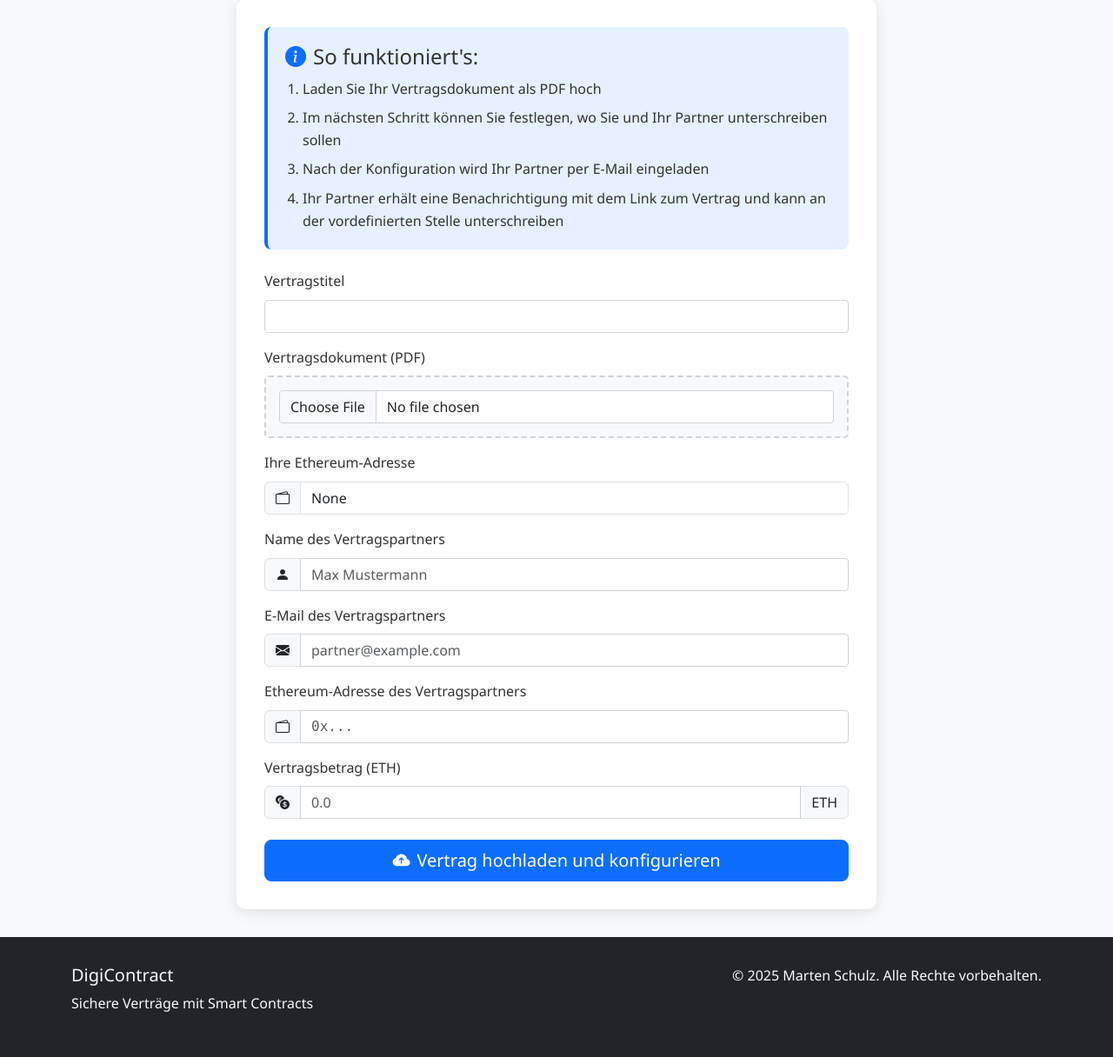
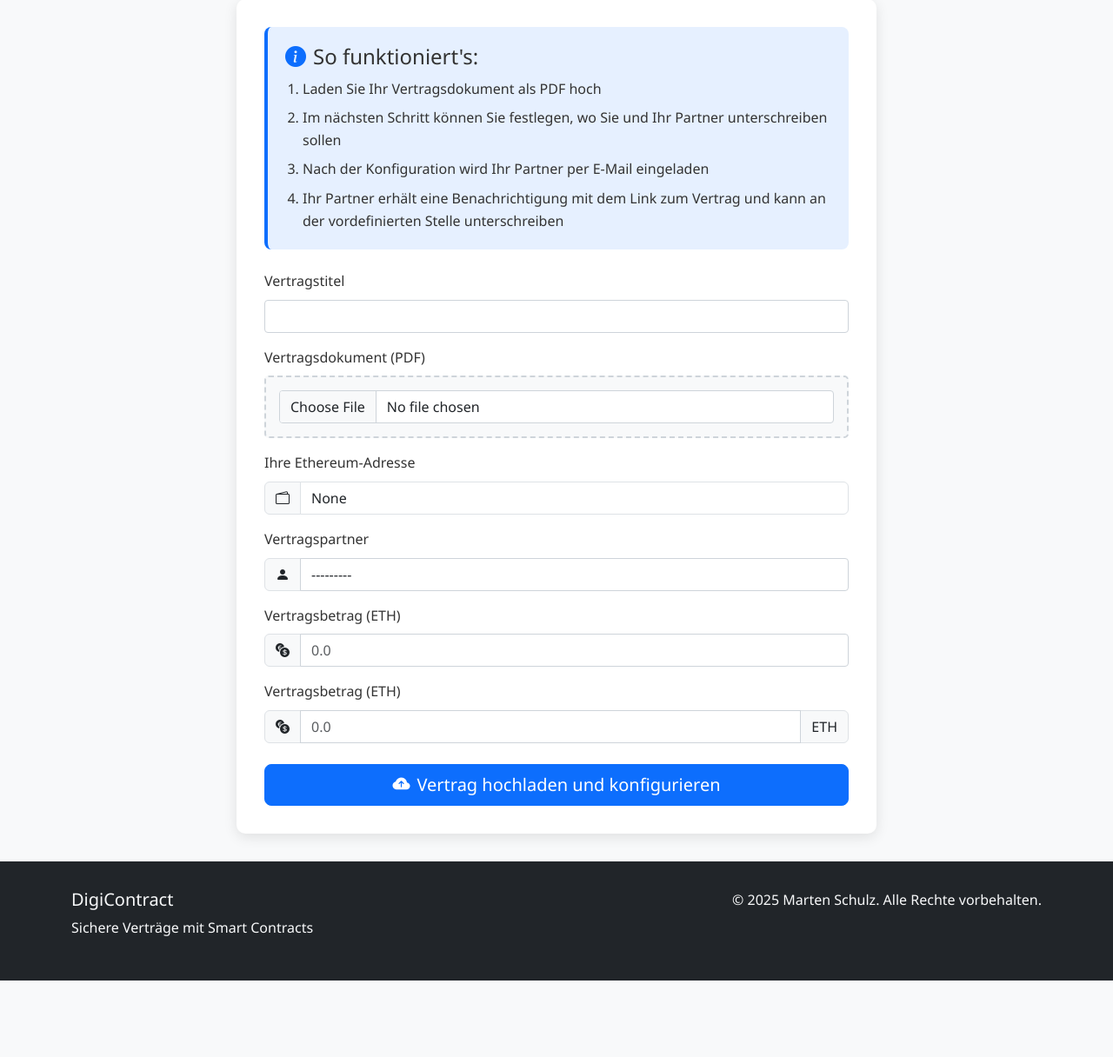
Before and after one commit to marten229/digital_contract_platform_django, a Django app: page /contractsapp/ in a window 1280 px wide. Shown: the part 454-1670 px from the top of the page at 87% size. After the commit the page ends 1582 px from the top, so only its background shows below. Run offline with Django 5.2, Linux system fonts and the light colour scheme; the visitor is signed in with stand-in values (Sample User, id 1); data comes from the database, SQL or seed files in the repository; some libraries are stand-ins or nearby versions.

Commit message:
feat: Refactor contract model and forms; replace partner fields with user relationships, update templates for new structure, and remove email invitation logic

```diff
--- a/contractsapp/forms.py
+++ b/contractsapp/forms.py
@@ -1,5 +1,8 @@
 from django import forms
+from django.contrib.auth import get_user_model
 from .models import Contract
+
+User = get_user_model()
 
 class ContractForm(forms.ModelForm):
     contract_amount_eth = forms.DecimalField(
@@ -14,29 +17,18 @@
         }),
     )
 
+    partner = forms.ModelChoiceField(
+        queryset=User.objects.all(),
+        label="Vertragspartner",
+        required=True,
+        widget=forms.Select(attrs={
+            'class': 'form-control'
+        })
+    )
+
     class Meta:
         model = Contract
-        fields = ['title', 'pdf_file', 'creator_address', 'partner_name', 'partner_email', 'partner_address', 'contract_amount_eth']
-        widgets = {
-            'creator_address': forms.TextInput(attrs={
-                'placeholder': '0x...',
-                'class': 'form-control eth-address-input'
-            }),
-            'partner_name': forms.TextInput(attrs={
-                'placeholder': 'Max Mustermann',
-                'class': 'form-control'
-            }),
-            'partner_email': forms.EmailInput(attrs={
-                'placeholder': 'partner@example.com',
-                'class': 'form-control'
-            }),
-            'partner_address': forms.TextInput(attrs={
-                'placeholder': '0x...',
-                'class': 'form-control eth-address-input',
-                'required': True
-            }),
-        }
-
+        fields = ['title', 'pdf_file', 'partner', 'contract_amount_eth']
     def clean(self):
         cleaned_data = super().clean()
         amount_eth = cleaned_data.get('contract_amount_eth')
@@ -56,7 +48,16 @@
         if 'contract_amount' in self.cleaned_data:
             instance.contract_amount = self.cleaned_data['contract_amount']
 
+        # Setze die Ethereum-Adresse des Partners
+        if instance.partner and instance.partner.ethereum_address:
+            instance.partner_address = instance.partner.ethereum_address.lower()
+
         if commit:
             instance.save()
 
         return instance
+
+        if commit:
+            instance.save()
+
+        return instance
--- a/contractsapp/templates/contractsapp/contract_upload.html
+++ b/contractsapp/templates/contractsapp/contract_upload.html
@@ -67,37 +67,25 @@
                             <div class="form-text text-danger">{{ form.creator_address.errors }}</div>
                         {% endif %}
                     </div>
-
-                    <div class="mb-3">
-                        <label for="{{ form.partner_name.id_for_label }}" class="form-label">Name des Vertragspartners</label>
+                      <div class="mb-3">
+                        <label for="{{ form.partner.id_for_label }}" class="form-label">Vertragspartner</label>
                         <div class="input-group">
                             <span class="input-group-text"><i class="bi bi-person-fill"></i></span>
-                            {{ form.partner_name }}
+                            {{ form.partner }}
                         </div>
-                        {% if form.partner_name.errors %}
-                            <div class="form-text text-danger">{{ form.partner_name.errors }}</div>
+                        {% if form.partner.errors %}
+                            <div class="form-text text-danger">{{ form.partner.errors }}</div>
                         {% endif %}
                     </div>
 
                     <div class="mb-3">
-                        <label for="{{ form.partner_email.id_for_label }}" class="form-label">E-Mail des Vertragspartners</label>
+                        <label for="{{ form.contract_amount_eth.id_for_label }}" class="form-label">Vertragsbetrag (ETH)</label>
                         <div class="input-group">
-                            <span class="input-group-text"><i class="bi bi-envelope-fill"></i></span>
-                            {{ form.partner_email }}
+                            <span class="input-group-text"><i class="bi bi-currency-exchange"></i></span>
+                            {{ form.contract_amount_eth }}
                         </div>
-                        {% if form.partner_email.errors %}
-                            <div class="form-text text-danger">{{ form.partner_email.errors }}</div>
-                        {% endif %}
-                    </div>
-
-                    <div class="mb-3">
-                        <label for="{{ form.partner_address.id_for_label }}" class="form-label">Ethereum-Adresse des Vertragspartners</label>
-                        <div class="input-group">
-                            <span class="input-group-text"><i class="bi bi-wallet2"></i></span>
-                            {{ form.partner_address }}
-                        </div>
-                        {% if form.partner_address.errors %}
-                            <div class="form-text text-danger">{{ form.partner_address.errors }}</div>
+                        {% if form.contract_amount_eth.errors %}
+                            <div class="form-text text-danger">{{ form.contract_amount_eth.errors }}</div>
                         {% endif %}
                     </div>
 
--- a/contractsapp/views.py
+++ b/contractsapp/views.py
@@ -18,19 +18,16 @@
 
 from .forms import ContractForm
 from .models import Contract, ContractActivity
-from .services import MailjetService
 from .blockchain import BlockchainService
 from .storage import ContractStorage
 
 
 @login_required
 def contract_list(request):
-    # Ethereum-Adresse in Kleinbuchstaben für den Vergleich mit der DB
-    user_eth_address = request.user.ethereum_address.lower() if request.user.ethereum_address else None
+    # Verträge abrufen, bei denen der aktuelle Benutzer der Ersteller oder Partner ist
+    creator_contracts = Contract.objects.filter(creator=request.user)
 
-    creator_contracts = Contract.objects.filter(creator_address=user_eth_address)
-
-    partner_contracts = Contract.objects.filter(partner_address=user_eth_address)
+    partner_contracts = Contract.objects.filter(partner=request.user)
 
     pending_contracts = creator_contracts.filter(
         Q(status='uploaded') |
@@ -91,7 +88,10 @@
         form = ContractForm(request.POST, request.FILES)
         if form.is_valid():
             contract = form.save(commit=False)
+            # Setze den aktuellen Benutzer als Ersteller
+            contract.creator = request.user
             contract.creator_address = request.user.ethereum_address
+            # Setze den Status
             contract.status = 'uploaded'
             contract.is_configured = False
 
@@ -115,7 +115,7 @@
 
             return redirect('contract_configuration', pk=contract.pk)
     else:
-        form = ContractForm(initial={'creator_address': request.user.ethereum_address})
+        form = ContractForm()
 
     return render(request, 'contractsapp/contract_upload.html', {'form': form})
 
@@ -123,10 +123,7 @@
 @login_required
 def contract_configuration(request, pk):
     """Display the contract configuration page to set signature positions"""
-    # Ethereum-Adresse in Kleinbuchstaben für den Vergleich mit der DB
-    user_eth_address = request.user.ethereum_address.lower() if request.user.ethereum_address else None
-
-    contract = get_object_or_404(Contract, pk=pk, creator_address=user_eth_address)
+    contract = get_object_or_404(Contract, pk=pk, creator=request.user)
 
     if contract.is_configured:
         messages.info(request, 'Dieser Vertrag wurde bereits konfiguriert.')
@@ -186,46 +183,20 @@
         user_role='creator',
         details="Vertragskonfiguration abgeschlossen"
     )
+      # Da alle Partner registrierte Benutzer sind, ist keine E-Mail-Benachrichtigung mehr notwendig
+    # Der Status wird direkt auf 'invitation_sent' gesetzt, um den Workflow beizubehalten
+    contract.status = 'invitation_sent'
+    contract.save()
 
-    try:
-        contract_url = request.build_absolute_uri(
-            reverse('contract_signing', args=[contract.pk])
-        )
+    ContractActivity.log(
+        contract=contract,
+        action='send_invitation',
+        user=request.user,
+        user_role='creator',
+        details=f"Vertrag für Partner {contract.partner.username} bereitgestellt"
+    )
 
-        context = {
-            'partner_name': contract.partner_name,
-            'creator_name': request.user.get_full_name() or request.user.username,
-            'contract_title': contract.title,
-            'contract_url': contract_url,
-            'site_name': 'DigiContract'
-        }
-
-        email_sent = MailjetService.send_email(
-            to_email=contract.partner_email,
-            to_name=contract.partner_name,
-            subject=f'Einladung zur Vertragsunterzeichnung: {contract.title}',
-            template_name='contractsapp/email/contract_invitation.html',
-            context=context
-        )
-
-        if email_sent:
-            contract.status = 'invitation_sent'
-            contract.save()
-
-            ContractActivity.log(
-                contract=contract,
-                action='send_invitation',
-                user=request.user,
-                user_role='creator',
-                details=f"Einladung an {contract.partner_email} gesendet"
-            )
-
-            messages.success(request, 'Vertrag wurde erfolgreich konfiguriert und Ihr Partner wurde per E-Mail eingeladen.')
-        else:
-            messages.warning(request, 'Vertrag wurde konfiguriert, aber die Einladungs-E-Mail konnte nicht gesendet werden.')
-    except Exception as e:
-        messages.warning(request, f'Vertrag wurde konfiguriert, aber die Einladungs-E-Mail konnte nicht gesendet werden. Fehler: {str(e)}')
-        print(f"E-Mail-Fehler: {e}")
+    messages.success(request, 'Vertrag wurde erfolgreich konfiguriert und steht dem Partner zur Verfügung.')
 
     if request.POST.get('redirect_to_signing') == 'true':
         return redirect('contract_signing', pk=contract.pk)
@@ -388,15 +359,8 @@
                 user_eth_address = request.user.ethereum_address.lower() if request.user.is_authenticated and request.user.ethereum_address else None
 
                 is_creator = user_eth_address == contract.creator_address
-
-                if request.user.is_authenticated:
-                    is_partner = user_eth_address == contract.partner_address
-                else:
-                    partner_token = request.POST.get('partner_token')
-                    is_partner = (not is_creator) and (
-                        partner_token == contract.partner_email or
-                        contract.status in ['partner_verified', 'viewed_by_partner']
-                    )
+                  # Da alle Partner registrierte Benutzer sein müssen, prüfen wir nur, ob der angemeldete Benutzer der Partner des Vertrags ist
+                is_partner = request.user.is_authenticated and request.user == contract.partner
 
                 if is_creator:
                     if contract.status in ['configured', 'invitation_sent', 'viewed_by_partner', 'partner_verified']:
@@ -518,25 +482,15 @@
 
             # Damit die Session-Daten sofort gespeichert werden
             request.session.modified = True
-
-            # Erzwinge eine vollständige Seiten-Neuladung, damit die Verifikation wirksam wird
+              # Erzwinge eine vollständige Seiten-Neuladung, damit die Verifikation wirksam wird
             return redirect('contract_signing', pk=pk)
 
-    partner_name = request.POST.get('partner_name', '').strip()
-    partner_email = request.POST.get('partner_email', '').strip()
     partner_address = request.POST.get('partner_address', '').strip()
 
     errors = {}
 
-    if not partner_name:
-        errors['name'] = 'Bitte geben Sie Ihren Namen ein.'
-    elif partner_name != contract.partner_name:
-        errors['name'] = 'Der Name stimmt nicht mit dem hinterlegten Namen überein.'
-
-    if not partner_email:
-        errors['email'] = 'Bitte geben Sie Ihre E-Mail-Adresse ein.'
-    elif partner_email != contract.partner_email:
-        errors['email'] = 'Die E-Mail-Adresse stimmt nicht mit der hinterlegten Adresse überein.'
+    # Da Partner jetzt angemeldete Benutzer sind, ist die Prüfung von Namen und E-Mail nicht mehr erforderlich
+    # Die Identität wird bereits durch die Anmeldung verifiziert
 
     if not partner_address:
         errors['address'] = 'Bitte geben Sie Ihre Ethereum Wallet-Adresse ein.'
--- a/digital_contract_platform/settings.py
+++ b/digital_contract_platform/settings.py
@@ -146,10 +146,6 @@
 X_FRAME_OPTIONS = 'SAMEORIGIN'
 AUTH_USER_MODEL = 'authenticationapp.Web3User'
 
-# Mailjet API settings
-MAILJET_API_KEY = os.environ.get('MAILJET_API_KEY', '')
-MAILJET_SECRET_KEY = os.environ.get('MAILJET_SECRET_KEY', '')
-
 # Blockchain settings
 ETHEREUM_NODE_URL = os.environ.get('ETHEREUM_NODE_URL', '')
 CONTRACT_ADDRESS = os.environ.get('CONTRACT_ADDRESS', '')
```
Also changed, not shown: contractsapp/models.py (+15 -14 lines), contractsapp/templates/contractsapp/contract_detail.html (+6 -5 lines), contractsapp/templates/contractsapp/contract_list.html (+5 -5 lines), contractsapp/templates/contractsapp/email/contract_invitation.html (deleted, +0 -70 lines), contractsapp/migrations/0001_initial.py, contractsapp/migrations/0002_contract_creator_address_contract_partner_address_and_more.py (deleted), contractsapp/migrations/0003_contract_partner_email_contract_partner_name_and_more.py (deleted), contractsapp/migrations/0004_contract_creator_signature_height_and_more.py (deleted), contractsapp/migrations/0005_alter_contract_pdf_file.py (deleted), contractsapp/migrations/0006_contract_last_updated_alter_contract_pdf_file_and_more.py (deleted), contractsapp/migrations/0007_contract_blockchain_contract_id_and_more.py (deleted), contractsapp/migrations/0008_remove_contract_transaction_hash_and_more.py (deleted), contractsapp/migrations/0009_alter_contract_partner_address.py (deleted).
